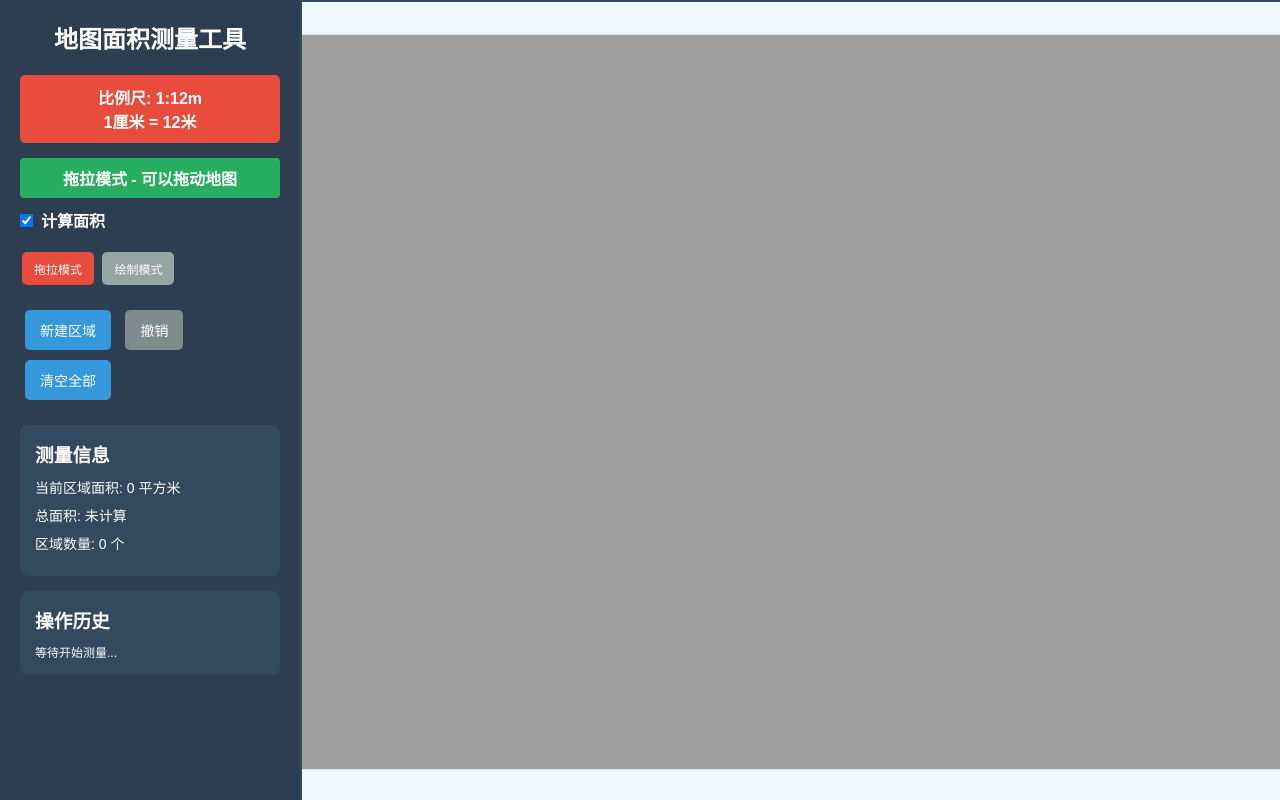
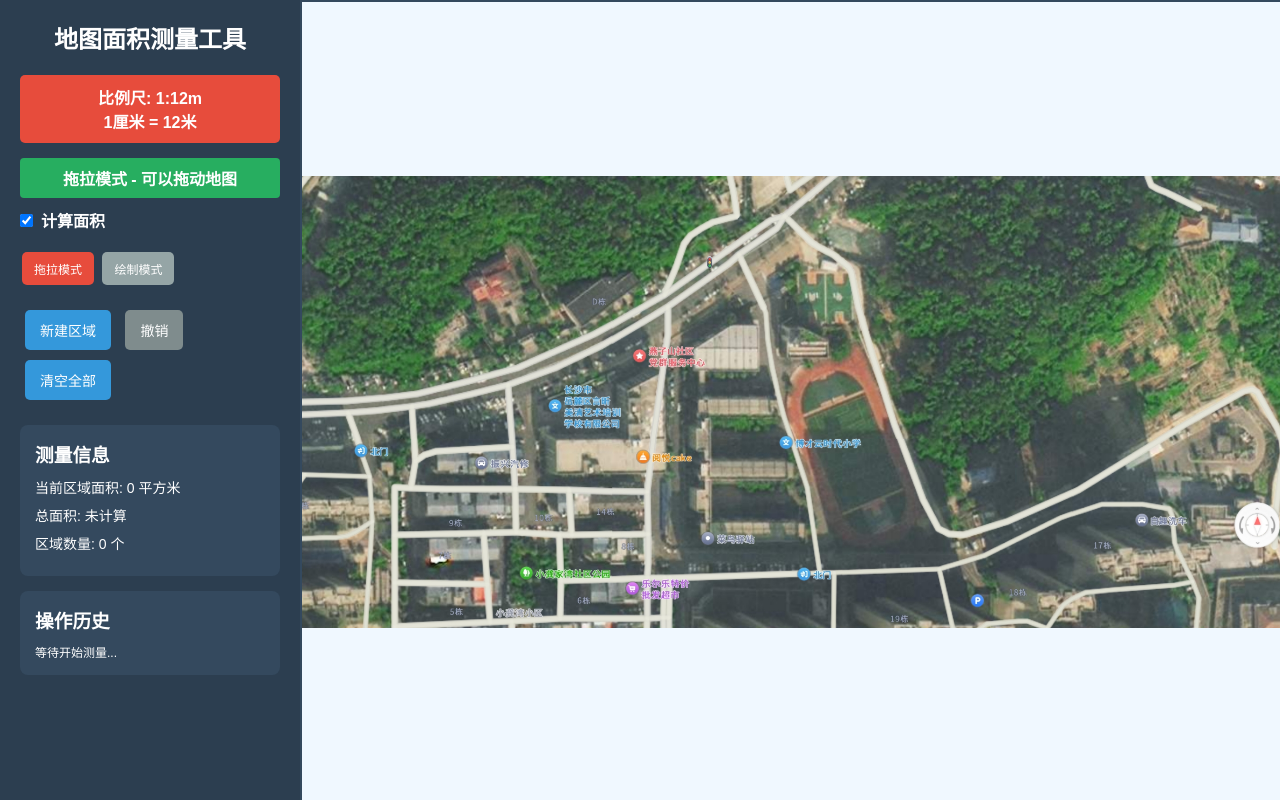
Before and after one commit to Lazyfalling/map, a plain HTML site: page index.html in a window 1280 px wide. Drawn offline with Linux system fonts and the light colour scheme.

Commit message:
Add files via upload

```diff
--- a/index.html
+++ b/index.html
@@ -287,7 +287,7 @@
                     console.error('地图图片加载失败');
                     this.drawFallbackMap();
                 };
-                this.mapImage.src = '地图.png';
+                this.mapImage.src = '地图.jpg';
             }
 
             drawFallbackMap() {
```
Also changed, not shown: 地图.jpg (added).
